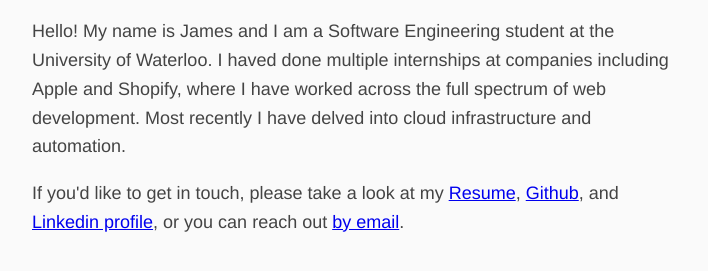
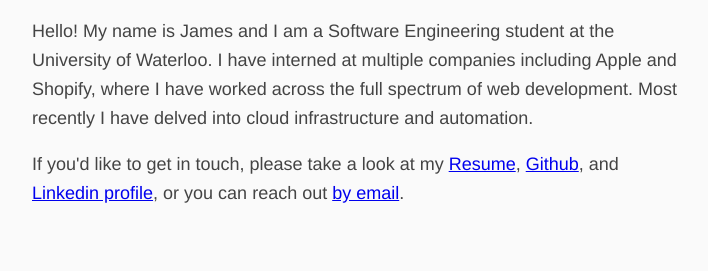
Before and after one commit to JamesHageman/jameshageman.github.io, a plain HTML site: page index.html in a window 1280 px wide. Shown: the part 175-446 px from the top of the page, without its empty margins (283-991 px from the left). Drawn offline with Linux system fonts and the light colour scheme.

Commit message:
lol grammar

```diff
--- a/index.html
+++ b/index.html
@@ -15,7 +15,7 @@
       <hr/>
       <img src="james.png" alt="James Hageman"/>
     </div>
-    <p>Hello! My name is James and I am a Software Engineering student at the University of Waterloo. I haved done multiple internships at companies including Apple and Shopify, where I have worked across the full spectrum of web development. Most recently I have delved into cloud infrastructure and automation.</p>
+    <p>Hello! My name is James and I am a Software Engineering student at the University of Waterloo. I have interned at multiple companies including Apple and Shopify, where I have worked across the full spectrum of web development. Most recently I have delved into cloud infrastructure and automation.</p>
 
     <p>If you'd like to get in touch, please take a look at my <a href="James_Hageman_resume_summer_2018.pdf">Resume</a>, <a href="https://github.com/JamesHageman">Github</a>, and <a href="https://www.linkedin.com/in/james-hageman-43530b77">Linkedin profile</a>, or you can reach out <a href="mailto:jamesd@hageman.ca">by email</a>.<p>
   </body>
```
